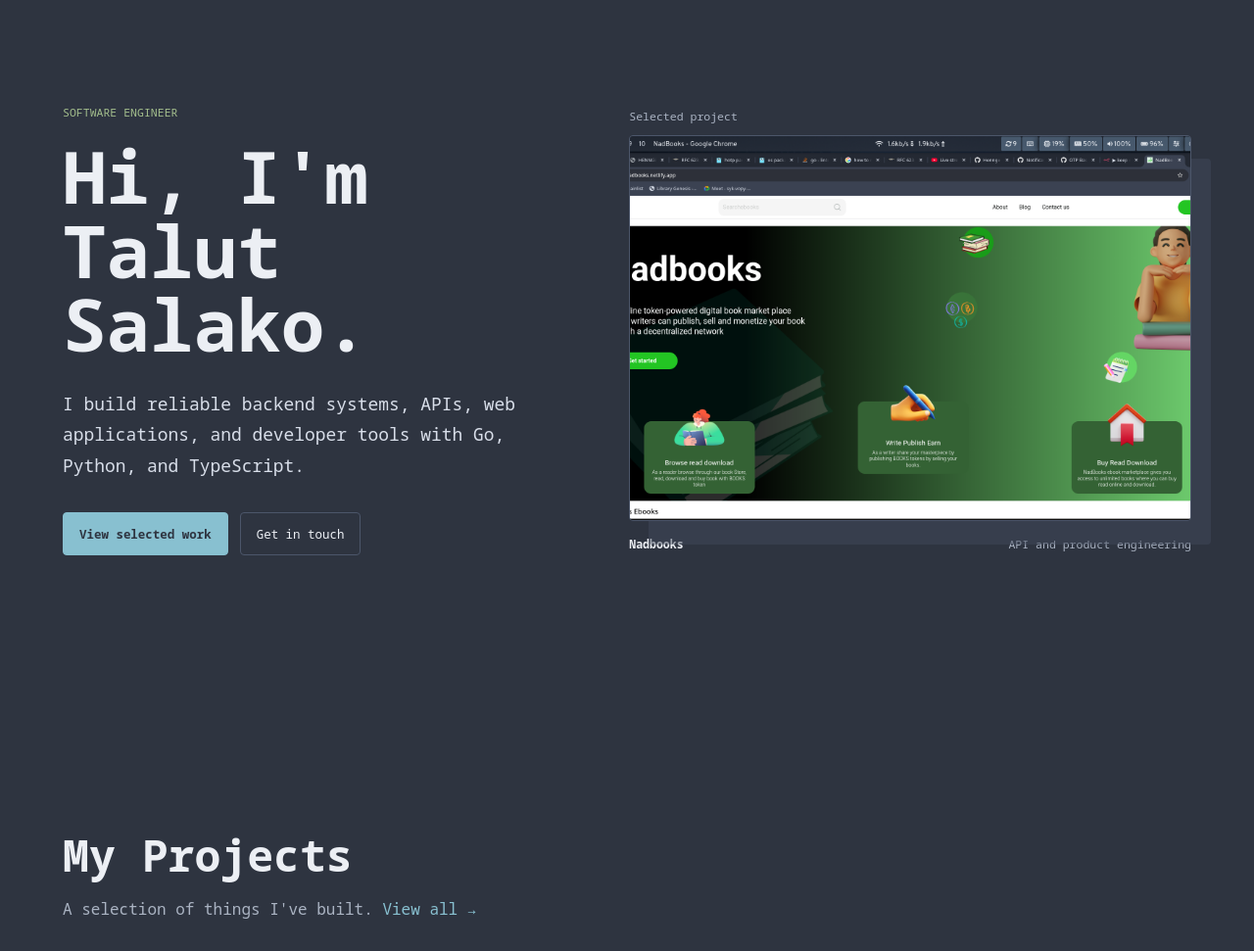
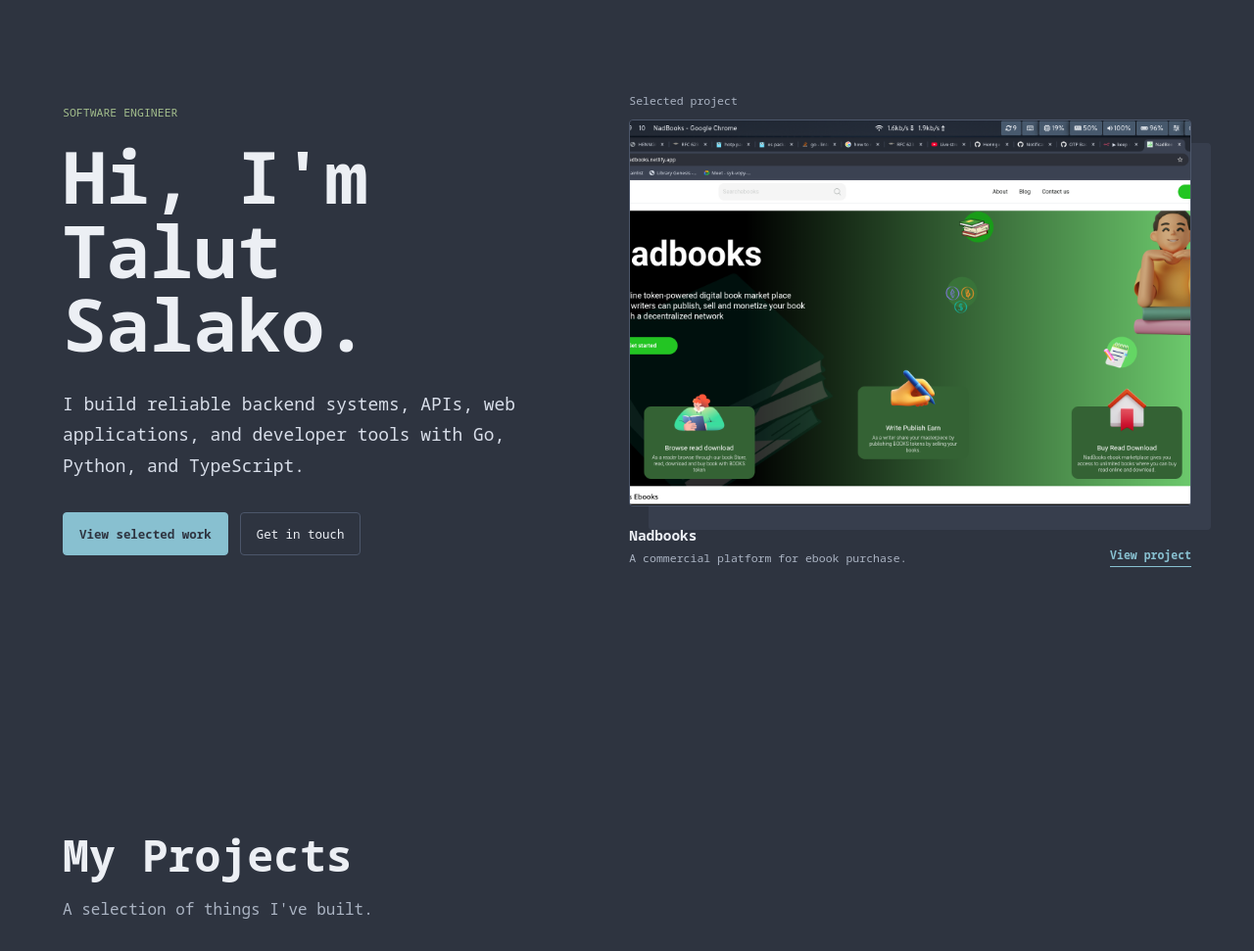
Before and after one commit to plutack/portfolio, a Next.js app: page / in a window 1280 px wide. Shown: the part 100-1071 px from the top of the page at 98% size. Built offline with nearby package versions, Linux system fonts and the light colour scheme; no server answers.

Commit message:
Improve featured project navigation

```diff
--- a/src/app/page.tsx
+++ b/src/app/page.tsx
@@ -14,16 +14,25 @@ import { SocialLinks } from "@/types";
 import scJson from "@/../_content/socials.json";
 import Intro from "@/components/_homepage/intro";
 
+const FEATURED_PROJECT_SLUG = "nadbooks";
+
 export default function Home() {
   const exparr = getAllExperiences();
   const projects = getAllProjects();
+  const featuredProject =
+    projects.find((project) => project.slug === FEATURED_PROJECT_SLUG) ?? projects[0];
   const sociallinks: SocialLinks[] = scJson;
+
+  if (!featuredProject) {
+    throw new Error("The homepage requires at least one project in _content/projects.");
+  }
+
   return (
     <main>
       <Navbar to_path="/projects" name="Projects" />
       <HomePage
         sections={{
-          home: <Intro />,
+          home: <Intro project={featuredProject} />,
           projects: <ProjectsSection projects={projects} />,
           about: <About />,
           skills: <Skills />,
--- a/src/components/_homepage/intro.tsx
+++ b/src/components/_homepage/intro.tsx
@@ -1,7 +1,9 @@
 import Image from "next/image";
+import Link from "next/link";
+import { Project } from "@/types";
 import styles from "@/styles/homepage.module.css";
 
-export default function Intro() {
+export default function Intro({ project }: { project: Project }) {
   return (
     <section id="intro" className={styles.introDiv}>
       <div className={styles.introCopy}>
@@ -17,19 +19,24 @@ export default function Intro() {
       </div>
       <div className={styles.introVisual}>
         <div className={styles.introVisualLabel}>Selected project</div>
+        <Link className={styles.introProjectLink} href={`/projects#${project.slug}`}>
           <div className={styles.introImage}>
             <Image
-            src="/images/nadbooks/landing.png"
-            alt="Nadbooks web application"
+              src={project.images[0]}
+              alt={project.name}
               fill
               priority
               sizes="(max-width: 767px) 100vw, 48vw"
             />
           </div>
           <div className={styles.introCaption}>
-          <span>Nadbooks</span>
-          <span>API and product engineering</span>
+            <div className={styles.introCaptionCopy}>
+              <span>{project.name}</span>
+              <span>{project.shortDescription}</span>
             </div>
+            <span className={styles.introProjectCue}>View project</span>
+          </div>
+        </Link>
       </div>
     </section>
   );
--- a/src/components/_homepage/projects.tsx
+++ b/src/components/_homepage/projects.tsx
@@ -3,22 +3,20 @@ import Image from "next/image";
 import { Project } from "@/types";
 import styles from "@/styles/homepage.module.css";
 
-export default function ProjectsSection(props: { projects: Project[] }) {
-    const { projects } = props;
-    const ordered = projects;
+export default function ProjectsSection({ projects }: { projects: Project[] }) {
+    const visibleProjects = projects.slice(0, 5);
 
     return (
-        <section id='projects' className={styles.projectsDiv}>
+        <section id="projects" className={styles.projectsDiv}>
             <h2 className={styles.projectsHeading}>My Projects</h2>
             <p className={styles.projectsSub}>
-                A selection of things I&apos;ve built.{" "}
-                <Link href="/projects">View all &rarr;</Link>
+                A selection of things I&apos;ve built.
             </p>
             <div className={styles.projectsGrid}>
-                {ordered.map((project, index) => (
+                {visibleProjects.map((project, index) => (
                     <Link
                         key={project.slug}
-                        href={`/projects#${projects.indexOf(project)}`}
+                        href={`/projects#${project.slug}`}
                         className={styles.projectCard}
                     >
                         <div className={styles.projectCardImage}>
@@ -26,7 +24,9 @@ export default function ProjectsSection(props: { projects: Project[] }) {
                                 src={project.images[0]}
                                 alt={project.name}
                                 fill
-                                sizes="(max-width: 768px) 100vw, 33vw"
+                                sizes={index === 0
+                                    ? "(max-width: 768px) 100vw, 90vw"
+                                    : "(max-width: 768px) 100vw, 45vw"}
                                 priority={index === 0}
                             />
                         </div>
@@ -41,6 +41,11 @@ export default function ProjectsSection(props: { projects: Project[] }) {
                     </Link>
                 ))}
             </div>
+            {projects.length > visibleProjects.length && (
+                <Link href="/projects" className={styles.projectsMoreLink}>
+                    View all projects
+                </Link>
+            )}
         </section>
     );
 }
--- a/src/components/_projectpage/projectholder.tsx
+++ b/src/components/_projectpage/projectholder.tsx
@@ -4,17 +4,17 @@ import styles from "@/styles/prholder.module.css";
 
 export default function ProjectHolder({
   project,
-  projectKey,
+  projectSlug,
   priority = false,
 }: {
   project: Project;
-  projectKey: number;
+  projectSlug: string;
   priority?: boolean;
 }) {
   const visibleSkills = project.skills.slice(0, 5);
 
   return (
-    <a className={styles.projectHolder} href={`/projects#${projectKey}`}>
+    <a className={styles.projectHolder} href={`/projects#${projectSlug}`}>
       <div className={styles.Image}>
         <Image
           src={project.images[0]}
--- a/src/styles/homepage.module.css
+++ b/src/styles/homepage.module.css
@@ -110,6 +110,17 @@
   min-width: 0;
 }
 
+.introProjectLink {
+  display: block;
+  color: inherit;
+  text-decoration: none;
+  outline: none;
+}
+
+.introProjectLink:visited {
+  color: inherit;
+}
+
 .introVisualLabel {
   margin-bottom: 0.75rem;
   color: var(--sub-text-color);
@@ -124,6 +135,19 @@
   border-radius: 4px;
   background: var(--overlay-color);
   box-shadow: 20px 24px 0 rgba(67, 76, 94, 0.45);
+  transition: transform var(--base-transition-time) ease, border-color var(--base-transition-time) ease, box-shadow var(--base-transition-time) ease;
+}
+
+.introProjectLink:hover .introImage,
+.introProjectLink:focus-visible .introImage {
+  transform: translateY(-4px);
+  border-color: var(--hover-color);
+  box-shadow: 20px 28px 0 rgba(67, 76, 94, 0.55);
+}
+
+.introProjectLink:focus-visible .introImage {
+  outline: 2px solid var(--skill-box-color);
+  outline-offset: 4px;
 }
 
 .introImage img,
@@ -132,17 +156,45 @@
 }
 
 .introCaption {
-  margin-top: 1rem;
-  display: flex;
-  justify-content: space-between;
-  gap: 1rem;
+  margin-top: 1.25rem;
+  display: grid;
+  grid-template-columns: minmax(0, 1fr) auto;
+  align-items: end;
+  gap: 1.5rem;
   color: var(--sub-text-color);
   font-size: 0.72rem;
 }
 
-.introCaption span:first-child {
+.introCaptionCopy {
+  min-width: 0;
+  display: grid;
+  gap: 0.35rem;
+}
+
+.introCaptionCopy span:first-child {
   color: var(--text-color);
+  font-size: 0.9rem;
   font-weight: 700;
+}
+
+.introCaptionCopy span:last-child {
+  max-width: 52ch;
+  line-height: 1.5;
+}
+
+.introProjectCue {
+  padding-bottom: 0.2rem;
+  border-bottom: 1px solid var(--hover-color);
+  color: var(--hover-color);
+  font-weight: 700;
+  white-space: nowrap;
+  transition: color var(--base-transition-time) ease, border-color var(--base-transition-time) ease;
+}
+
+.introProjectLink:hover .introProjectCue,
+.introProjectLink:focus-visible .introProjectCue {
+  border-color: var(--skill-box-color);
+  color: var(--skill-box-color);
 }
 
 .aboutDiv {
@@ -201,11 +253,6 @@
   line-height: 1.6;
 }
 
-.projectsSub a {
-  color: var(--hover-color);
-  text-decoration: none;
-}
-
 .projectsGrid {
   display: grid;
   grid-template-columns: repeat(12, minmax(0, 1fr));
@@ -225,11 +272,7 @@
 }
 
 .projectCard:first-child {
-  grid-column: span 7;
-}
-
-.projectCard:nth-child(2) {
-  grid-column: span 5;
+  grid-column: span 12;
 }
 
 .projectCard:visited {
@@ -287,6 +330,37 @@
   border-radius: 3px;
   color: var(--sub-text-color);
   font-size: 0.62rem;
+}
+
+.projectsMoreLink {
+  width: max-content;
+  min-height: 44px;
+  margin-top: 1.25rem;
+  padding: 0.72rem 1rem;
+  display: inline-flex;
+  align-items: center;
+  justify-content: center;
+  border: 1px solid var(--secondary-color);
+  border-radius: 4px;
+  color: var(--text-color);
+  font-size: 0.78rem;
+  text-decoration: none;
+  transition: transform var(--base-transition-time) ease, border-color var(--base-transition-time) ease, color var(--base-transition-time) ease;
+}
+
+.projectsMoreLink:visited {
+  color: var(--text-color);
+}
+
+.projectsMoreLink:hover,
+.projectsMoreLink:focus-visible {
+  border-color: var(--hover-color);
+  color: var(--hover-color);
+  transform: translateY(-2px);
+}
+
+.projectsMoreLink:active {
+  transform: translateY(1px);
 }
 
 .contactDiv {
@@ -360,9 +434,13 @@
   }
 
   .introCaption {
-    align-items: flex-start;
-    flex-direction: column;
-    gap: 0.35rem;
+    grid-template-columns: 1fr;
+    align-items: start;
+    gap: 0.85rem;
+  }
+
+  .introProjectCue {
+    width: max-content;
   }
 
   .aboutDiv {
```
Also changed, not shown: src/components/_projectpage/pager.tsx (+8 -8 lines), src/components/projectpage.tsx (+22 -18 lines). Lines whose indentation alone changed are shown as unchanged.
